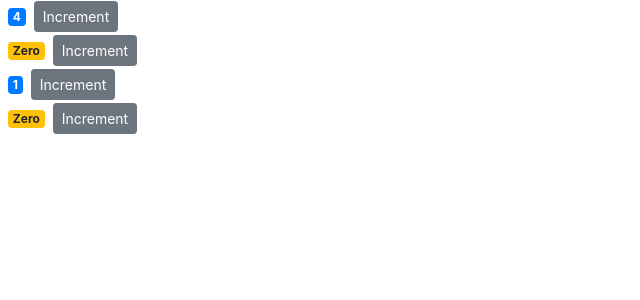
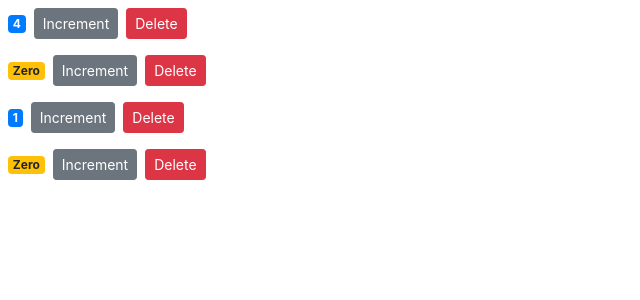
Before and after one commit to cvaquedano/ReactCrashCourse, a React (Create React App) app: page / in a window 1280 px wide. Shown: the top 300 px of the page, without its empty margins (0-640 px from the left). Built offline with nearby package versions, Linux system fonts and the light colour scheme.

Commit message:
update state passing dato from a componente to another

```diff
--- a/src/components/counter.jsx
+++ b/src/components/counter.jsx
@@ -1,7 +1,7 @@
 import React, { Component } from "react";
 class Counter extends Component {
   state = {
-    value: this.props.value
+    value: this.props.counter.value
     //tags: []
   };
 
@@ -22,6 +22,12 @@
           className="btn btn-secondary btn-sm"
         >
           Increment
+        </button>
+        <button
+          onClick={()=>this.props.onDelete(this.props.counter.id)}
+          className="btn btn-danger btn-sm m-2"
+        >
+          Delete
         </button>
 
         {/* <ul>
--- a/src/components/counters.jsx
+++ b/src/components/counters.jsx
@@ -10,11 +10,20 @@
       { id: 4, value: 0 }
     ]
   };
+
+  handleDelete = counterId => {
+    const counters = this.state.counters.filter(c => c.id !== counterId);
+    this.setState({ counters });
+  };
   render() {
     return (
       <div>
         {this.state.counters.map(counter => (
-          <Counter key={counter.id} value={counter.value}  />
+          <Counter
+            key={counter.id}
+            onDelete={this.handleDelete}
+           counter={counter}
+          />
         ))}
       </div>
     );
```
